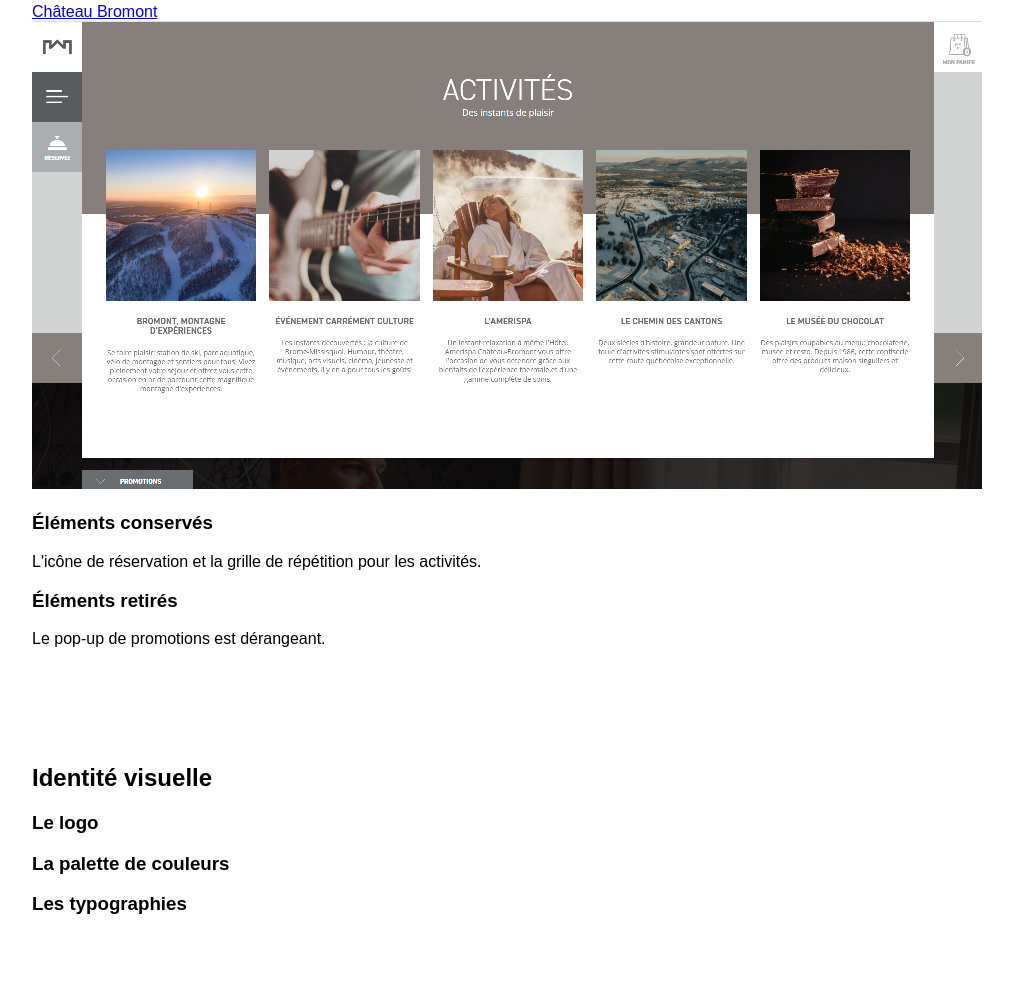
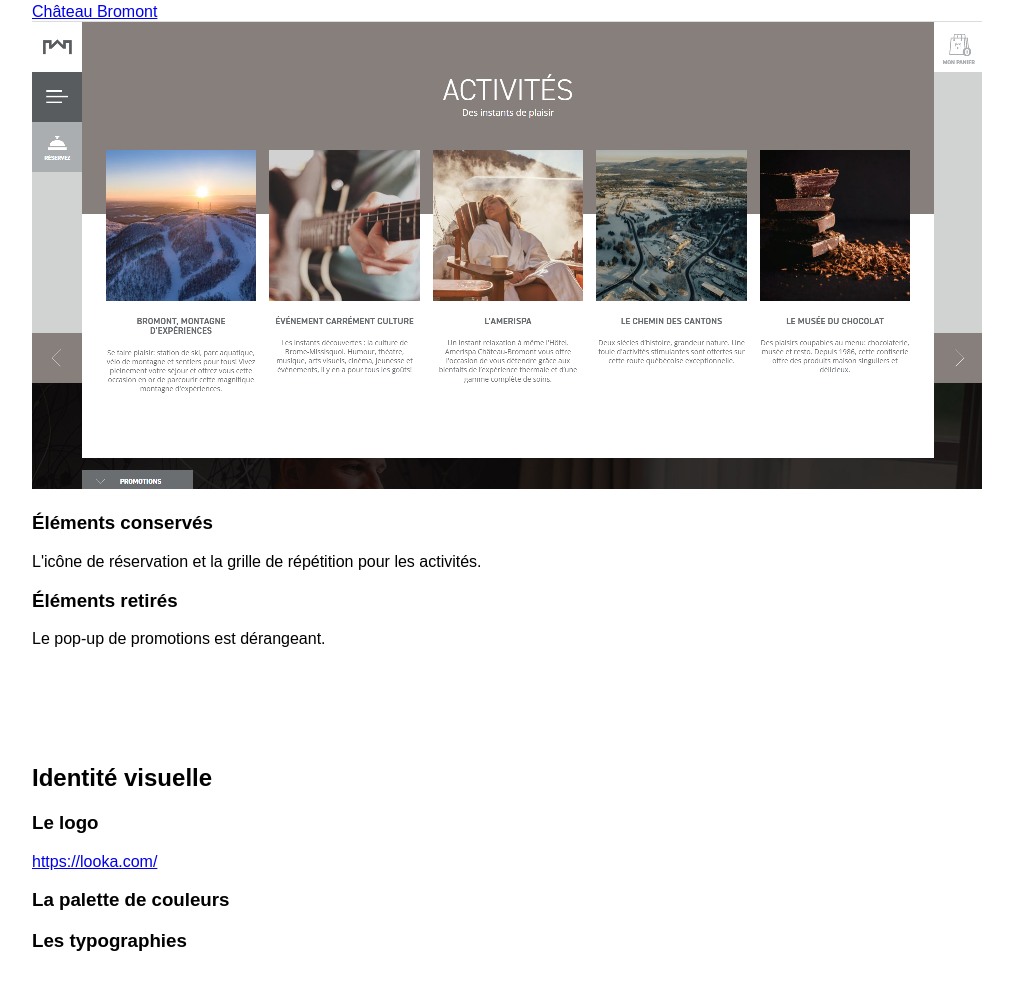
Before and after one commit to azune91/ESP_Gestion_De_Projet, a plain HTML site: page concept.html in a window 1280 px wide. Shown: the part 1751-2745 px from the top of the page, without its empty margins (224-1237 px from the left). Drawn offline with Linux system fonts and the light colour scheme.

Commit message:
lien looka dans concept

```diff
--- a/concept.html
+++ b/concept.html
@@ -52,9 +52,11 @@
         <section>
             <h2>Identité visuelle</h2>
             <h3>Le logo</h3>
+            <a href="https://looka.com/" target="_blank">https://looka.com/</a>
             <h3>La palette de couleurs</h3>
             <h3>Les typographies</h3>
         </section>
     </main>
 </body>
+
 </html>
```
Lines whose indentation alone changed are shown as unchanged.
